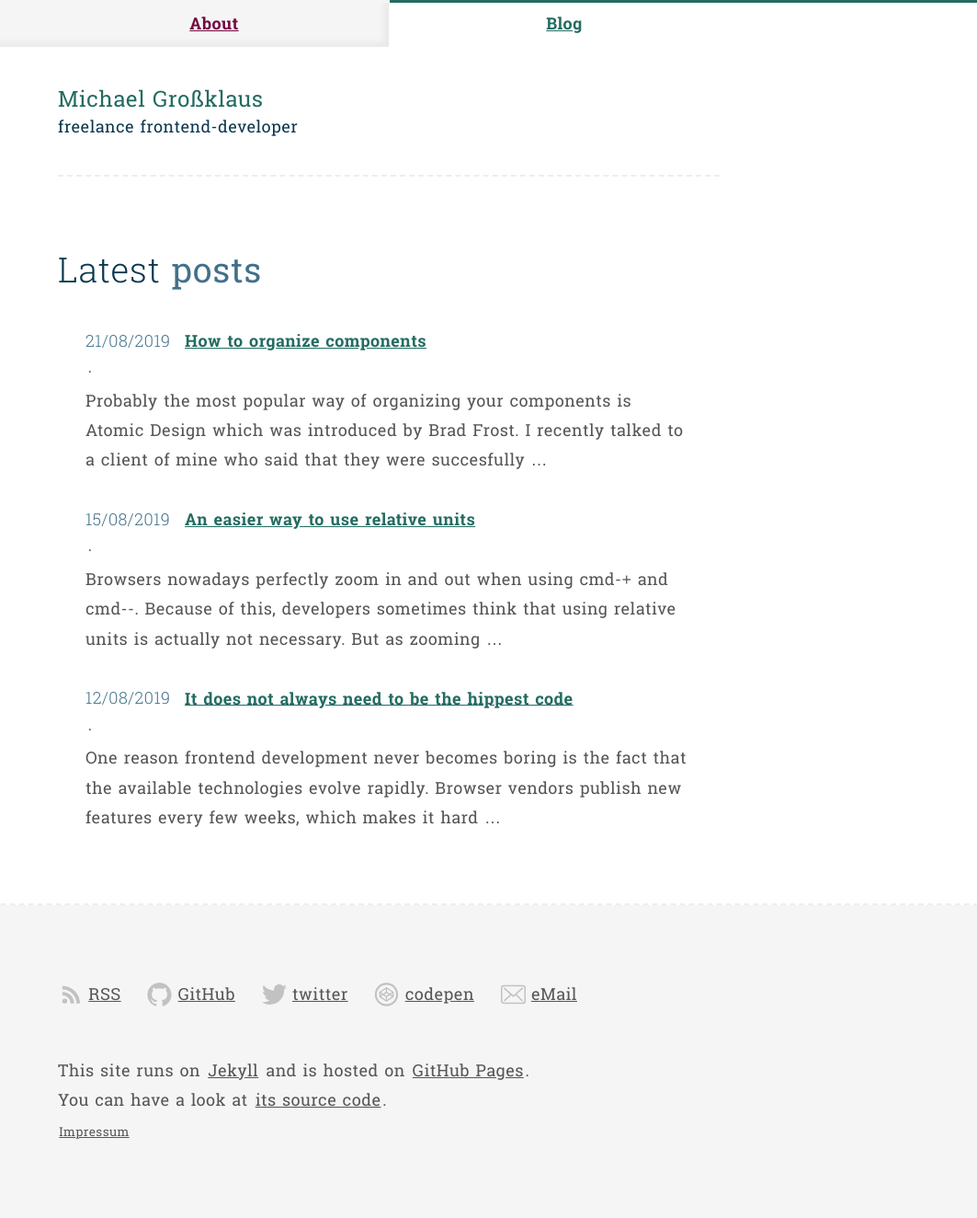
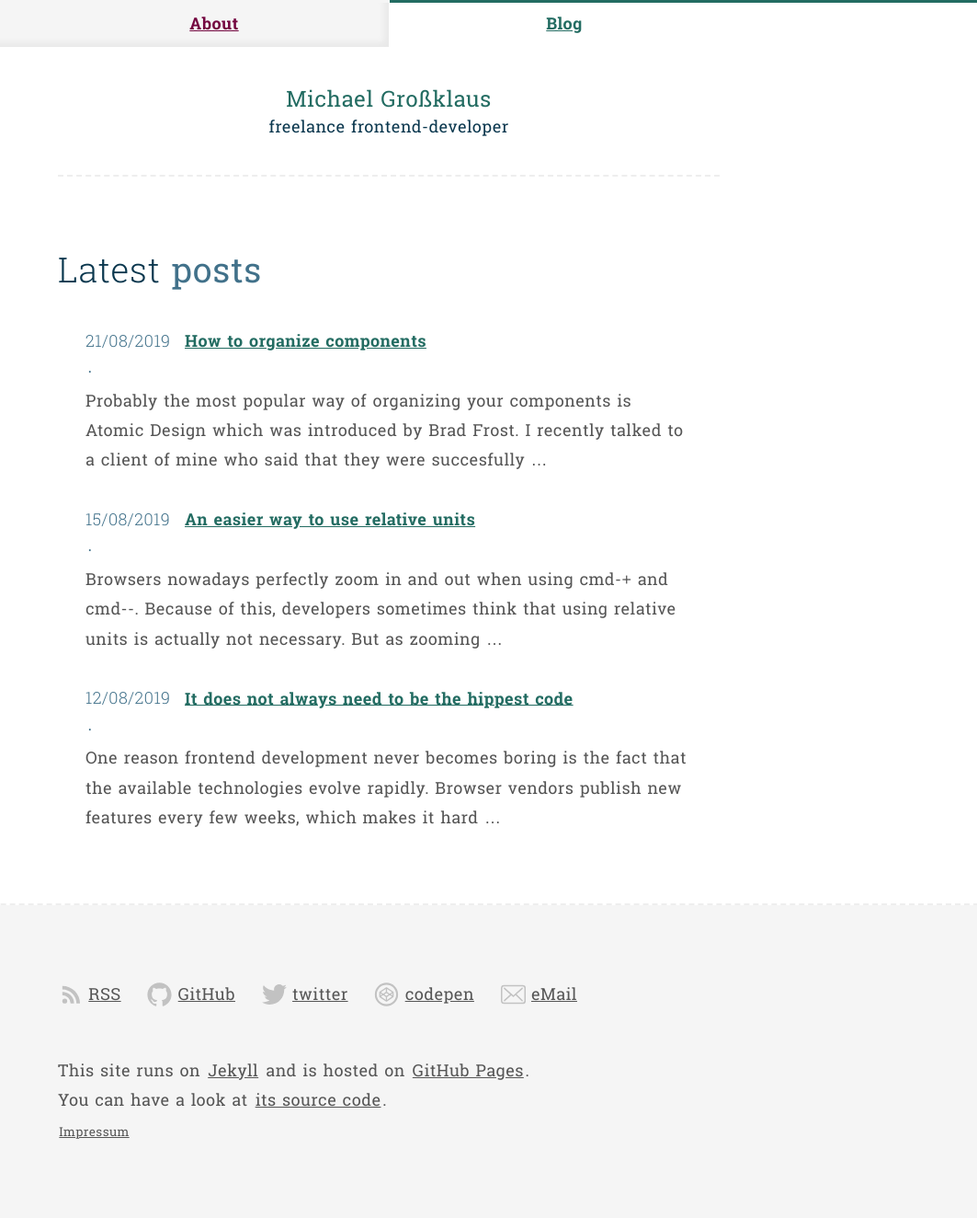
Before and after one commit to mgrsskls/blog, a Jekyll site: the page built from blog.html, in a window 1280 px wide. Shown: the whole page at 92% size, without its empty margins (217-1280 px from the left). Built offline with Jekyll 4.4.1, drawn with Linux system fonts in a browser that asks for light colours.

Commit message:
fix mobile header

```diff
--- a/_includes/css/header.css
+++ b/_includes/css/header.css
@@ -8,6 +8,8 @@
 
 .Header--small {
   --headerSpacing: calc(var(--spacing) / 2);
+
+  justify-content: center;
 }
 
 .Header:not(.Header--small) {
@@ -22,9 +24,12 @@
 }
 
 .Header-title {
-  display: flex;
-  flex-direction: column;
   line-height: 1.4;
+}
+
+.Header-titleItem {
+  display: block;
+  text-align: center;
 }
 
 .Header-titleItem--name {
--- a/_includes/css/styles.css
+++ b/_includes/css/styles.css
@@ -48,7 +48,7 @@
 .Container {
   margin: 0 auto;
   max-width: var(--page-maxWidth);
-  padding: 0 var(--content-spacing);
+  padding: 0 2rem;
 }
 
 .Content h1,
```
